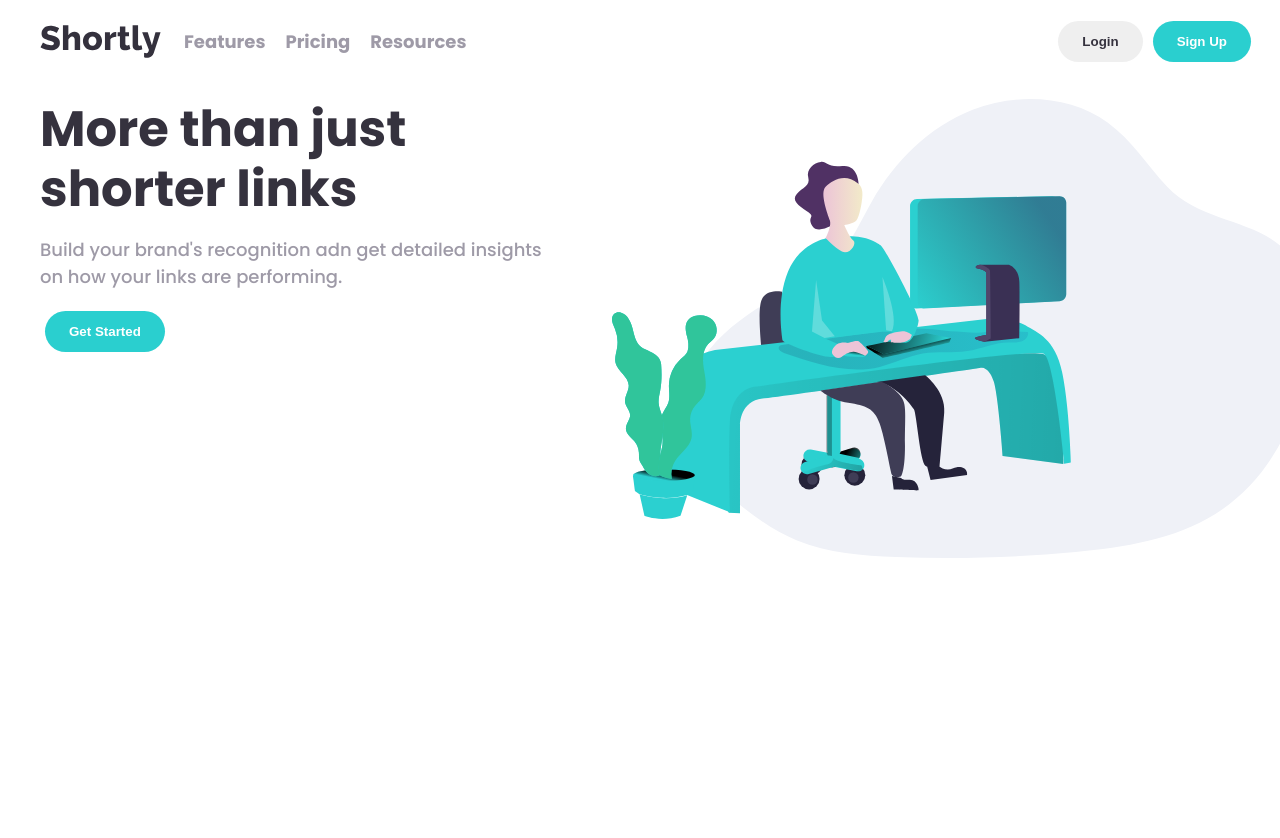
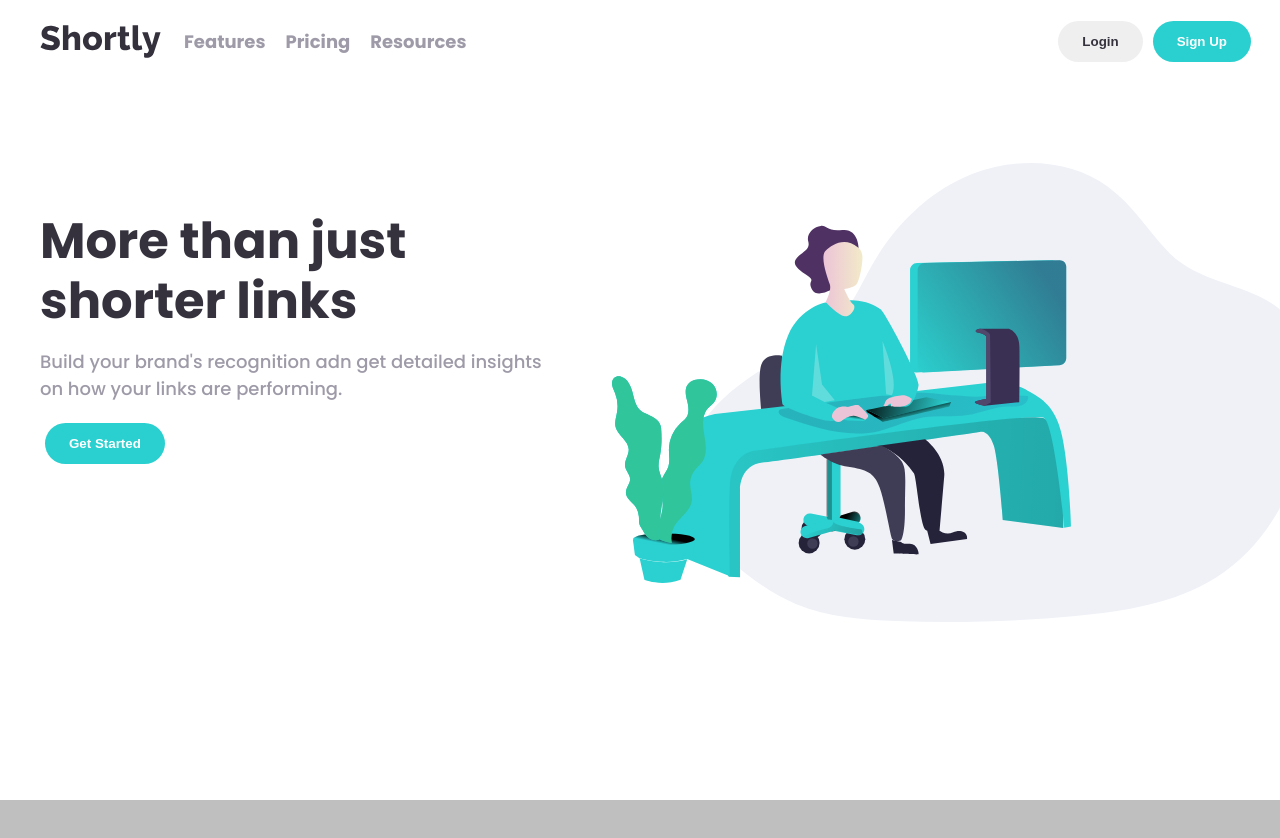
Before and after one commit to m-bashari-m/url-shortening, a React (Vite) app: page / in a window 1280 px wide. Shown: the top 838 px of the page. Before the commit the page ends 800 px from the top, so only its background shows below. Built offline with nearby package versions, Linux system fonts and the light colour scheme.

Commit message:
add: full page container

```diff
--- a/src/App.jsx
+++ b/src/App.jsx
@@ -2,13 +2,19 @@ import { useState } from 'react'
 
 import { Header } from './components'
 import Hero from './components/hero/Hero'
+import FullPageContainer from './components/fullPageContainer/FullPageContainer'
 
 function App() {
 
   return (
     <div className="app">
-      <Header />
-      <Hero />
+      <FullPageContainer>
+        <Header />
+        <Hero />
+      </FullPageContainer>
+      <FullPageContainer bg="dark">
+
+      </FullPageContainer>
     </div>
   )
 }
--- /dev/null
+++ b/src/components/fullPageContainer/FullPageContainer.jsx
@@ -0,0 +1,14 @@
+import React from 'react'
+import "../../index.css"
+import "./fullPageContainer.css"
+
+function FullPageContainer({ bg, children }){
+
+  return(
+    <div className={`full-page-container ${bg==="dark" ? "dark" : "light"}`}>
+      {children}
+    </div>
+  )
+}
+
+export default FullPageContainer
--- /dev/null
+++ b/src/components/fullPageContainer/fullPageContainer.css
@@ -0,0 +1,12 @@
+.full-page-container{
+  min-height: 100vh;
+  z-index: -4;
+}
+
+.light{
+  background-color: white;
+}
+
+.dark{
+  background-color: var(--color-gray);
+}
--- a/src/components/header/header.css
+++ b/src/components/header/header.css
@@ -34,12 +34,12 @@
   position: absolute;
   left: 50%;
   transform: translateX(-50%);
+  z-index: 2;
 }
 
 .container a{
   margin-bottom: 1rem;
   color: white;
-  z-index: 3;
 }
 
 hr{
--- a/src/components/hero/hero.css
+++ b/src/components/hero/hero.css
@@ -1,7 +1,7 @@
 .hero{
   display: grid;
   grid-template-columns: 1fr;
-  margin-top: 1rem;
+  margin-top: 2rem;
 }
 
 .hero--content{
@@ -14,7 +14,7 @@
   position: relative;
   left: 30px;
   margin-bottom: 1rem;
-  z-index: -1;
+  z-index: 1;
   object-fit: cover;
 }
 
@@ -34,6 +34,7 @@
 @media only screen and (min-width: 710px){
   .hero{
     grid-template-columns: 5fr 6fr;
+    margin-top: 5rem;
   }
 
   .hero img{
@@ -41,7 +42,7 @@
   }
 
   .hero--content{
-    padding: 0 2.5rem;
+    padding: 3rem 2.5rem;
     text-align: left;
   }
 
--- a/src/components/index.js
+++ b/src/components/index.js
@@ -1,2 +1,3 @@
 export { default as Header} from "./header/Header";
 export { default as Button} from "./button/Button";
+export { default as FullPageContainer} from "./fullPageContainer/FullPageContainer";
```
